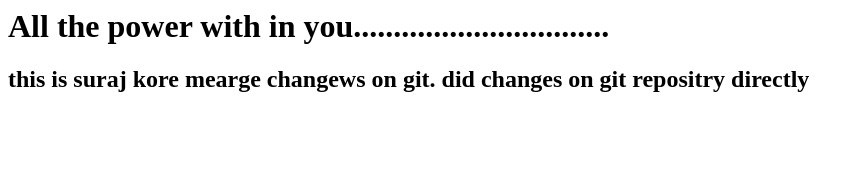
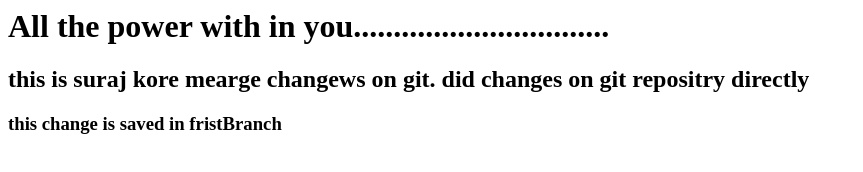
Before and after one commit to surajkore/LibararyManegment, a plain HTML site: page index.html in a window 1280 px wide. Shown: the whole page, without its empty margins (0-863 px from the left). Drawn offline with Linux system fonts and the light colour scheme.

Commit message:
added third line

```diff
--- a/index.html
+++ b/index.html
@@ -2,6 +2,7 @@
 <body>
 <h1>All the power with in you................................</h1>
 <h2>this is suraj kore mearge changews on git. did changes on git repositry directly<h2>
+  <h3>this change is saved in fristBranch</h3>
 </body>
 
 </html>
```
